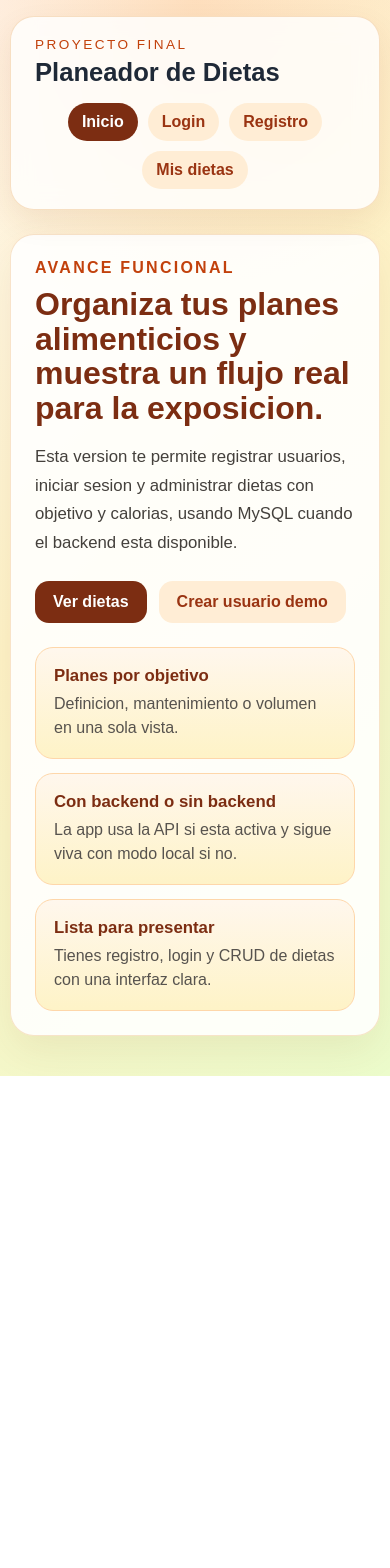
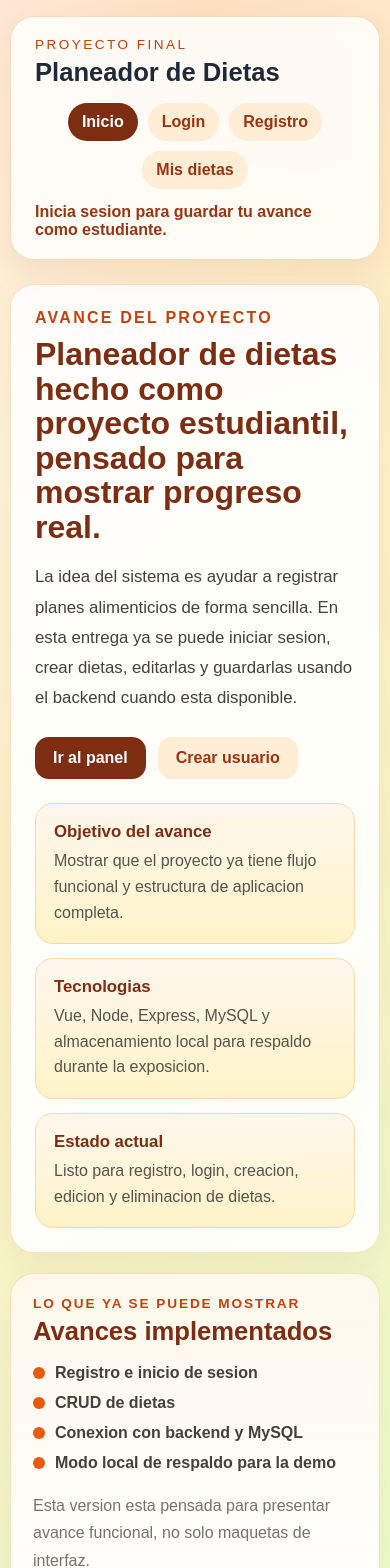
Before and after one commit to maoescobar0911-star/Proyecto_Final, a Vue app in the folder frontend-vue/: page / in a window 390 px wide. Shown: the top 1568 px of the page. Before the commit the page ends 1076 px from the top, so only its background shows below. Built offline with nearby package versions, Linux system fonts and the light colour scheme; the HTML template or start-up script is replaced by a standard one.

Commit message:
mejoras en la interfaz para la presentacion del proyecto

```diff
--- a/frontend-vue/src/App.vue
+++ b/frontend-vue/src/App.vue
@@ -1,3 +1,30 @@
+<script setup>
+import { computed, ref, watch } from 'vue'
+import { useRoute, useRouter } from 'vue-router'
+
+const route = useRoute()
+const router = useRouter()
+const session = ref(JSON.parse(localStorage.getItem('planner-session') || 'null'))
+
+watch(
+  () => route.fullPath,
+  () => {
+    session.value = JSON.parse(localStorage.getItem('planner-session') || 'null')
+  },
+  { immediate: true },
+)
+
+const isAuthView = computed(() =>
+  route.path === '/login' || route.path === '/registro',
+)
+
+function cerrarSesion() {
+  localStorage.removeItem('planner-session')
+  session.value = null
+  router.push('/login')
+}
+</script>
+
 <template>
   <div class="app-shell">
     <header class="topbar">
@@ -6,12 +33,20 @@
         <h1>Planeador de Dietas</h1>
       </div>
 
-      <nav class="nav">
-        <router-link to="/">Inicio</router-link>
-        <router-link to="/login">Login</router-link>
-        <router-link to="/registro">Registro</router-link>
-        <router-link to="/dietas">Mis dietas</router-link>
-      </nav>
+      <div class="topbar-actions">
+        <nav class="nav">
+          <router-link to="/">Inicio</router-link>
+          <router-link v-if="!session" to="/login">Login</router-link>
+          <router-link v-if="!session" to="/registro">Registro</router-link>
+          <router-link to="/dietas">Mis dietas</router-link>
+        </nav>
+
+        <div v-if="session" class="session-card">
+          <span>{{ session.nombre }}</span>
+          <button type="button" @click="cerrarSesion">Cerrar sesion</button>
+        </div>
+        <p v-else-if="!isAuthView" class="session-hint">Inicia sesion para guardar tu avance como estudiante.</p>
+      </div>
     </header>
 
     <main class="content">
@@ -87,6 +122,14 @@ a {
   gap: 10px;
 }
 
+.topbar-actions {
+  display: flex;
+  align-items: center;
+  gap: 14px;
+  flex-wrap: wrap;
+  justify-content: flex-end;
+}
+
 .nav a {
   padding: 10px 14px;
   border-radius: 999px;
@@ -98,6 +141,34 @@ a {
 .nav a.router-link-active {
   background: #7c2d12;
   color: white;
+}
+
+.session-card {
+  display: flex;
+  align-items: center;
+  gap: 10px;
+  padding: 8px 10px 8px 14px;
+  border-radius: 999px;
+  background: #fff7ed;
+  color: #9a3412;
+  font-weight: 700;
+}
+
+.session-card button {
+  border: 0;
+  border-radius: 999px;
+  padding: 9px 12px;
+  background: #7c2d12;
+  color: white;
+  font: inherit;
+  font-weight: 700;
+  cursor: pointer;
+}
+
+.session-hint {
+  margin: 0;
+  color: #9a3412;
+  font-weight: 600;
 }
 
 .content {
@@ -122,6 +193,10 @@ a {
     align-items: stretch;
   }
 
+  .topbar-actions {
+    justify-content: center;
+  }
+
   .nav {
     justify-content: center;
   }
--- a/frontend-vue/src/router/index.ts
+++ b/frontend-vue/src/router/index.ts
@@ -8,7 +8,7 @@ const routes = [
   { path: '/', name: 'home', component: HomeView },
   { path: '/login', name: 'login', component: LoginView },
   { path: '/registro', name: 'registro', component: RegistroView },
-  { path: '/dietas', name: 'dietas', component: DietasView },
+  { path: '/dietas', name: 'dietas', component: DietasView, meta: { requiresAuth: true } },
   { path: '/notas', redirect: '/dietas' },
 ]
 
@@ -17,4 +17,16 @@ const router = createRouter({
   routes,
 })
 
+router.beforeEach((to) => {
+  const session = localStorage.getItem('planner-session')
+
+  if (to.meta.requiresAuth && !session) {
+    return { path: '/login' }
+  }
+
+  if ((to.path === '/login' || to.path === '/registro') && session) {
+    return { path: '/dietas' }
+  }
+})
+
 export default router
--- a/frontend-vue/src/views/DietasView.vue
+++ b/frontend-vue/src/views/DietasView.vue
@@ -11,9 +11,19 @@ const form = reactive({
   descripcion: '',
 })
 
+const editingId = ref(null)
+const editForm = reactive({
+  nombre: '',
+  objetivo: 'Mantenimiento',
+  calorias: 2000,
+  descripcion: '',
+})
+
 const dietas = ref(JSON.parse(localStorage.getItem(storageKey) || '[]'))
 const session = JSON.parse(localStorage.getItem('planner-session') || 'null')
 const sourceLabel = ref('Modo demostracion local')
+const feedback = ref('')
+const filterObjetivo = ref('Todos')
 
 const totalActivas = computed(() =>
   dietas.value.filter((dieta) => !dieta.completada).length,
@@ -36,6 +46,14 @@ const promedioCalorias = computed(() => {
   return Math.round(total / dietas.value.length)
 })
 
+const dietasFiltradas = computed(() => {
+  if (filterObjetivo.value === 'Todos') {
+    return dietas.value
+  }
+
+  return dietas.value.filter((dieta) => dieta.objetivo === filterObjetivo.value)
+})
+
 function guardarDietas() {
   localStorage.setItem(storageKey, JSON.stringify(dietas.value))
 }
@@ -44,6 +62,7 @@ async function cargarDietas() {
   if (!session?.id) {
     dietas.value = JSON.parse(localStorage.getItem(storageKey) || '[]')
     sourceLabel.value = 'Modo demostracion local'
+    feedback.value = 'Estas trabajando en modo local para que la demo no se detenga.'
     return
   }
 
@@ -59,15 +78,18 @@ async function cargarDietas() {
       fecha: new Date(dieta.fecha_creacion).toLocaleDateString(),
     }))
     sourceLabel.value = 'Conectado al backend'
+    feedback.value = 'Tus dietas se cargaron correctamente desde el backend.'
     guardarDietas()
   } catch {
     dietas.value = JSON.parse(localStorage.getItem(storageKey) || '[]')
     sourceLabel.value = 'Modo demostracion local'
+    feedback.value = 'No se pudo conectar al backend, pero la app sigue funcionando en modo local.'
   }
 }
 
 async function crearDieta() {
   if (!form.nombre.trim() || !form.descripcion.trim()) {
+    feedback.value = 'Completa el nombre y la descripcion de la dieta.'
     return
   }
 
@@ -93,13 +115,18 @@ async function crearDieta() {
 
       nuevaDieta.id = data.id
       sourceLabel.value = 'Conectado al backend'
+      feedback.value = 'La dieta se guardo en el backend.'
     } catch {
       sourceLabel.value = 'Modo demostracion local'
+      feedback.value = 'La dieta se guardo solo en modo local.'
     }
   }
 
   dietas.value.unshift(nuevaDieta)
   guardarDietas()
+  if (!session?.id) {
+    feedback.value = 'Dieta creada en modo demo local.'
+  }
 
   form.nombre = ''
   form.objetivo = 'Mantenimiento'
@@ -125,12 +152,67 @@ async function alternarEstado(id) {
         completada: dieta.completada,
       })
       sourceLabel.value = 'Conectado al backend'
+      feedback.value = 'Estado de la dieta actualizado en el backend.'
     } catch {
       sourceLabel.value = 'Modo demostracion local'
+      feedback.value = 'Estado actualizado solo en modo local.'
     }
   }
 
   guardarDietas()
+}
+
+function iniciarEdicion(dieta) {
+  editingId.value = dieta.id
+  editForm.nombre = dieta.nombre
+  editForm.objetivo = dieta.objetivo
+  editForm.calorias = dieta.total_calorias
+  editForm.descripcion = dieta.descripcion
+}
+
+function cancelarEdicion() {
+  editingId.value = null
+  feedback.value = 'Edicion cancelada.'
+}
+
+async function guardarEdicion(id) {
+  const dieta = dietas.value.find((item) => item.id === id)
+  if (!dieta) {
+    return
+  }
+
+  if (!editForm.nombre.trim() || !editForm.descripcion.trim()) {
+    feedback.value = 'Para editar, deja nombre y descripcion completos.'
+    return
+  }
+
+  dieta.nombre = editForm.nombre.trim()
+  dieta.objetivo = editForm.objetivo
+  dieta.total_calorias = Number(editForm.calorias)
+  dieta.descripcion = editForm.descripcion.trim()
+
+  if (session?.id && Number.isInteger(dieta.id)) {
+    try {
+      await putJson(`/dietas/${dieta.id}`, {
+        nombre: dieta.nombre,
+        descripcion: dieta.descripcion,
+        objetivo: dieta.objetivo,
+        total_calorias: dieta.total_calorias,
+        completada: dieta.completada,
+      })
+      sourceLabel.value = 'Conectado al backend'
+      feedback.value = 'Cambios guardados correctamente en el backend.'
+    } catch {
+      sourceLabel.value = 'Modo demostracion local'
+      feedback.value = 'Cambios guardados solo en modo local.'
+    }
+  }
+
+  guardarDietas()
+  if (!session?.id) {
+    feedback.value = 'Cambios guardados en modo demo local.'
+  }
+  cancelarEdicion()
 }
 
 async function eliminarDieta(id) {
@@ -141,12 +223,17 @@ async function eliminarDieta(id) {
     try {
       await deleteJson(`/dietas/${dieta.id}`)
       sourceLabel.value = 'Conectado al backend'
+      feedback.value = 'La dieta fue eliminada del backend.'
     } catch {
       sourceLabel.value = 'Modo demostracion local'
+      feedback.value = 'La dieta fue eliminada solo en modo local.'
     }
   }
 
   guardarDietas()
+  if (!session?.id) {
+    feedback.value = 'La dieta fue eliminada en modo demo local.'
+  }
 }
 
 onMounted(() => {
@@ -164,6 +251,7 @@ onMounted(() => {
           {{ session ? `Sesion activa: ${session.nombre}` : 'Modo demostracion sin sesion activa.' }}
         </p>
         <p class="subtitle">{{ sourceLabel }}</p>
+        <p class="feedback">{{ feedback }}</p>
       </div>
 
       <div class="stats">
@@ -182,9 +270,24 @@ onMounted(() => {
       </div>
     </div>
 
+    <section class="filter-bar panel">
+      <div>
+        <p class="filter-title">Filtro rapido</p>
+        <span class="filter-text">Puedes mostrar las dietas por objetivo para que la vista se vea mas completa en la presentacion.</span>
+      </div>
+
+      <select v-model="filterObjetivo">
+        <option>Todos</option>
+        <option>Definicion</option>
+        <option>Mantenimiento</option>
+        <option>Volumen</option>
+      </select>
+    </section>
+
     <div class="planner-grid">
       <form class="editor panel" @submit.prevent="crearDieta">
         <h3>Nueva dieta</h3>
+        <p class="form-note">Registra aqui un plan alimenticio como parte del avance del proyecto.</p>
         <input v-model="form.nombre" type="text" placeholder="Nombre del plan" required />
 
         <div class="split">
@@ -215,10 +318,35 @@ onMounted(() => {
       </form>
 
       <div class="dietas-list">
-        <article v-for="dieta in dietas" :key="dieta.id" class="diet-card panel">
+        <article v-for="dieta in dietasFiltradas" :key="dieta.id" class="diet-card panel">
+          <template v-if="editingId === dieta.id">
+            <div class="diet-edit">
+              <input v-model="editForm.nombre" type="text" placeholder="Nombre del plan" />
+              <div class="split">
+                <select v-model="editForm.objetivo">
+                  <option>Definicion</option>
+                  <option>Mantenimiento</option>
+                  <option>Volumen</option>
+                </select>
+                <input v-model="editForm.calorias" type="number" min="1000" step="50" />
+              </div>
+              <textarea v-model="editForm.descripcion" rows="5" />
+              <div class="actions">
+                <button class="save" type="button" @click="guardarEdicion(dieta.id)">Guardar cambios</button>
+                <button class="ghost" type="button" @click="cancelarEdicion">Cancelar</button>
+              </div>
+            </div>
+          </template>
+
+          <template v-else>
             <div class="diet-top">
               <div>
+                <div class="chips">
                   <p class="chip">{{ dieta.objetivo }}</p>
+                  <p class="status" :data-done="dieta.completada">
+                    {{ dieta.completada ? 'Completada' : 'Activa' }}
+                  </p>
+                </div>
                 <h3>{{ dieta.nombre }}</h3>
               </div>
               <span class="calories">{{ dieta.total_calorias }} kcal</span>
@@ -229,6 +357,9 @@ onMounted(() => {
             <div class="diet-bottom">
               <small>{{ dieta.fecha }}</small>
               <div class="actions">
+                <button class="edit" type="button" @click="iniciarEdicion(dieta)">
+                  Editar
+                </button>
                 <button class="ghost" type="button" @click="alternarEstado(dieta.id)">
                   {{ dieta.completada ? 'Marcar activa' : 'Completar plan' }}
                 </button>
@@ -237,11 +368,12 @@ onMounted(() => {
                 </button>
               </div>
             </div>
+          </template>
         </article>
 
-        <div v-if="!dietas.length" class="empty panel">
+        <div v-if="!dietasFiltradas.length" class="empty panel">
           <h3>No hay dietas todavia</h3>
-          <p>Crea una dieta a la izquierda para empezar la demostracion.</p>
+          <p>No hay resultados para ese filtro o aun no has creado dietas.</p>
         </div>
       </div>
     </div>
@@ -280,6 +412,13 @@ h3 {
   color: #57534e;
 }
 
+.feedback {
+  margin: 10px 0 0;
+  color: #9a3412;
+  font-weight: 600;
+  line-height: 1.6;
+}
+
 .stats {
   display: flex;
   gap: 12px;
@@ -310,6 +449,28 @@ h3 {
   gap: 20px;
 }
 
+.filter-bar {
+  display: flex;
+  justify-content: space-between;
+  align-items: center;
+  gap: 16px;
+  padding: 20px 24px;
+}
+
+.filter-title {
+  margin: 0 0 4px;
+  color: #c2410c;
+  font-weight: 700;
+  text-transform: uppercase;
+  letter-spacing: 0.12em;
+  font-size: 0.8rem;
+}
+
+.filter-text {
+  color: #57534e;
+  line-height: 1.6;
+}
+
 .editor,
 .diet-card,
 .empty {
@@ -320,6 +481,12 @@ h3 {
   display: grid;
   gap: 14px;
   align-self: start;
+}
+
+.form-note {
+  margin: -2px 0 0;
+  color: #78716c;
+  line-height: 1.6;
 }
 
 input,
@@ -366,11 +533,22 @@ button {
   gap: 16px;
 }
 
+.diet-edit {
+  display: grid;
+  gap: 12px;
+}
+
 .diet-top,
 .diet-bottom {
   display: flex;
   justify-content: space-between;
   gap: 12px;
+}
+
+.chips {
+  display: flex;
+  gap: 8px;
+  flex-wrap: wrap;
 }
 
 .chip {
@@ -392,6 +570,24 @@ button {
   color: #166534;
   font-size: 0.85rem;
   font-weight: 700;
+}
+
+.status {
+  margin: 0 0 10px;
+  padding: 6px 10px;
+  border-radius: 999px;
+  font-size: 0.85rem;
+  font-weight: 700;
+}
+
+.status[data-done='true'] {
+  background: #dcfce7;
+  color: #166534;
+}
+
+.status[data-done='false'] {
+  background: #fef3c7;
+  color: #b45309;
 }
 
 .diet-body {
@@ -416,6 +612,16 @@ button {
   color: #9a3412;
 }
 
+.edit {
+  background: #fed7aa;
+  color: #9a3412;
+}
+
+.save {
+  background: #7c2d12;
+  color: white;
+}
+
 .danger {
   background: #fee2e2;
   color: #b91c1c;
@@ -431,6 +637,7 @@ small {
 }
 
 @media (max-width: 860px) {
+  .filter-bar,
   .planner-header,
   .planner-grid {
     grid-template-columns: 1fr;
--- a/frontend-vue/src/views/HomeView.vue
+++ b/frontend-vue/src/views/HomeView.vue
@@ -1,37 +1,72 @@
+<script setup>
+const integrantes = [
+  'Registro e inicio de sesion',
+  'CRUD de dietas',
+  'Conexion con backend y MySQL',
+  'Modo local de respaldo para la demo',
+]
+</script>
+
 <template>
+  <section class="home-layout">
     <section class="hero panel">
       <div class="hero-copy">
-      <p class="tag">Avance funcional</p>
-      <h2>Organiza tus planes alimenticios y muestra un flujo real para la exposicion.</h2>
+        <p class="tag">Avance del proyecto</p>
+        <h2>Planeador de dietas hecho como proyecto estudiantil, pensado para mostrar progreso real.</h2>
         <p class="lead">
-        Esta version te permite registrar usuarios, iniciar sesion y administrar dietas
-        con objetivo y calorias, usando MySQL cuando el backend esta disponible.
+          La idea del sistema es ayudar a registrar planes alimenticios de forma sencilla.
+          En esta entrega ya se puede iniciar sesion, crear dietas, editarlas y guardarlas
+          usando el backend cuando esta disponible.
         </p>
 
         <div class="actions">
-        <router-link class="primary" to="/dietas">Ver dietas</router-link>
-        <router-link class="secondary" to="/registro">Crear usuario demo</router-link>
+          <router-link class="primary" to="/dietas">Ir al panel</router-link>
+          <router-link class="secondary" to="/registro">Crear usuario</router-link>
         </div>
       </div>
 
       <div class="summary">
         <div class="summary-card">
-        <strong>Planes por objetivo</strong>
-        <span>Definicion, mantenimiento o volumen en una sola vista.</span>
+          <strong>Objetivo del avance</strong>
+          <span>Mostrar que el proyecto ya tiene flujo funcional y estructura de aplicacion completa.</span>
         </div>
         <div class="summary-card">
-        <strong>Con backend o sin backend</strong>
-        <span>La app usa la API si esta activa y sigue viva con modo local si no.</span>
+          <strong>Tecnologias</strong>
+          <span>Vue, Node, Express, MySQL y almacenamiento local para respaldo durante la exposicion.</span>
         </div>
         <div class="summary-card">
-        <strong>Lista para presentar</strong>
-        <span>Tienes registro, login y CRUD de dietas con una interfaz clara.</span>
+          <strong>Estado actual</strong>
+          <span>Listo para registro, login, creacion, edicion y eliminacion de dietas.</span>
         </div>
       </div>
+    </section>
+
+    <section class="board panel">
+      <div>
+        <p class="mini-title">Lo que ya se puede mostrar</p>
+        <h3>Avances implementados</h3>
+      </div>
+
+      <div class="checklist">
+        <div v-for="item in integrantes" :key="item" class="check-item">
+          <span class="dot"></span>
+          <span>{{ item }}</span>
+        </div>
+      </div>
+
+      <p class="teacher-note">
+        Esta version esta pensada para presentar avance funcional, no solo maquetas de interfaz.
+      </p>
+    </section>
   </section>
 </template>
 
 <style scoped>
+.home-layout {
+  display: grid;
+  gap: 20px;
+}
+
 .hero {
   display: grid;
   grid-template-columns: 1.4fr 1fr;
@@ -49,7 +84,7 @@
 
 h2 {
   margin: 0;
-  font-size: clamp(2rem, 4vw, 3.5rem);
+  font-size: clamp(2rem, 4vw, 3.4rem);
   line-height: 1.08;
   color: #7c2d12;
 }
@@ -57,7 +92,7 @@ h2 {
 .lead {
   margin: 18px 0 0;
   font-size: 1.05rem;
-  line-height: 1.7;
+  line-height: 1.8;
   color: #44403c;
 }
 
@@ -106,7 +141,63 @@ h2 {
 
 .summary-card span {
   color: #57534e;
-  line-height: 1.5;
+  line-height: 1.6;
+}
+
+.board {
+  padding: 26px;
+  background:
+    linear-gradient(180deg, rgba(255, 247, 237, 0.95), rgba(255, 255, 255, 0.96)),
+    repeating-linear-gradient(
+      0deg,
+      transparent,
+      transparent 31px,
+      rgba(217, 119, 6, 0.08) 31px,
+      rgba(217, 119, 6, 0.08) 32px
+    );
+}
+
+.mini-title {
+  margin: 0 0 6px;
+  text-transform: uppercase;
+  letter-spacing: 0.14em;
+  color: #c2410c;
+  font-weight: 700;
+  font-size: 0.85rem;
+}
+
+h3 {
+  margin: 0;
+  color: #7c2d12;
+  font-size: 1.6rem;
+}
+
+.checklist {
+  display: grid;
+  gap: 12px;
+  margin-top: 18px;
+}
+
+.check-item {
+  display: flex;
+  align-items: center;
+  gap: 10px;
+  color: #44403c;
+  font-weight: 600;
+}
+
+.dot {
+  width: 12px;
+  height: 12px;
+  border-radius: 999px;
+  background: #ea580c;
+  flex: 0 0 auto;
+}
+
+.teacher-note {
+  margin: 20px 0 0;
+  color: #78716c;
+  line-height: 1.7;
 }
 
 @media (max-width: 760px) {
@@ -114,5 +205,9 @@ h2 {
     grid-template-columns: 1fr;
     padding: 24px;
   }
+
+  .board {
+    padding: 22px;
+  }
 }
 </style>
```
Lines whose indentation alone changed are shown as unchanged.
